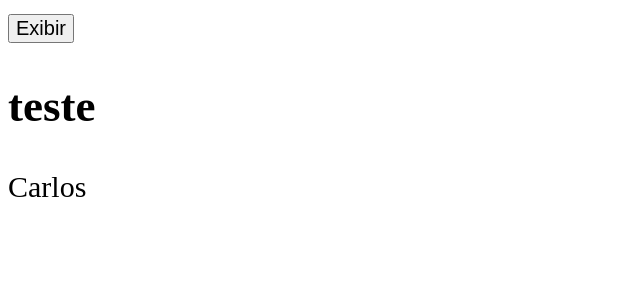
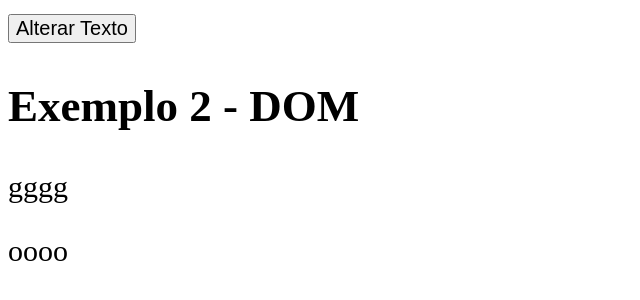
Before and after one commit to SophiaGua/aulas, a plain HTML site: page aula3.html in a window 1280 px wide. Shown: the whole page, without its empty margins (0-640 px from the left). Drawn offline with Linux system fonts and the light colour scheme.

Commit message:
aula4 atividade, troca de palavras

```diff
--- a/aula3.html
+++ b/aula3.html
@@ -6,13 +6,18 @@
     <title>Document</title>
 </head>
 <body Style="font-size: 30px;">
-    <button onclick="alterar();" style="font-size:20px;"> Exibir </button>
-    <h2 id="titulo"> Exemplo 1 </h2>
-    <p id="x"> </p>
+    <button onclick="alterar();" style="font-size:20px;">Alterar Texto</button>
+    <h2 id="titulo"> Exemplo 2 - DOM </h2>
+    <p id="p1">gggg </p>
+    <p id="p2">oooo</p>
     <script>
-        document.getElementById('titulo').innerHTML = "teste";
-        document.getElementById('x').innerHTML = "Carlos";
+        function alterar(){
+        const elemento1 = document.getElementById('p1');
+        const elemento2 = document.getElementById('p2');
+        let troca = elemento2.innerHTML;
+        document.getElementById('p2').innerHTML = elemento1.innerHTML;
+        document.getElementById('p1').innerHTML = troca;
+        }
     </script>
-
 </body>
 </html>
```
